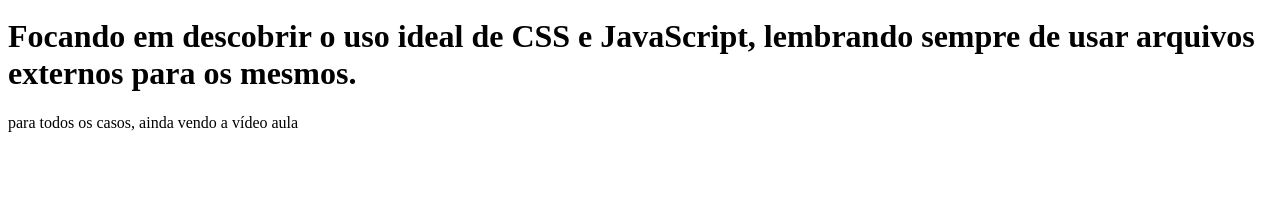
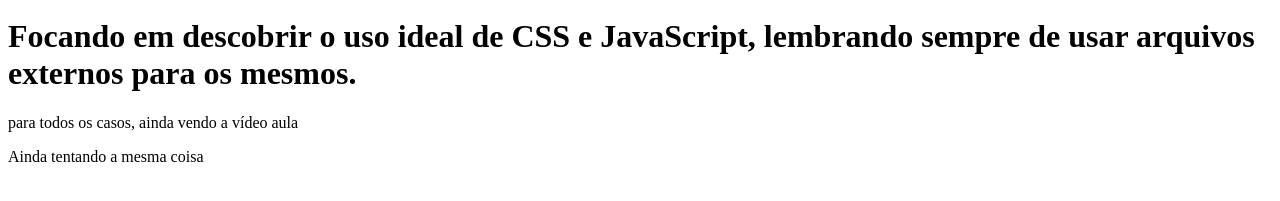
Before and after one commit to luskerah/First-project-front-end, a plain HTML site: page index.html in a window 1280 px wide. Shown: the part 467-668 px from the top of the page. Drawn offline with Linux system fonts and the light colour scheme.

Commit message:
first commit

```diff
--- a/index.html
+++ b/index.html
@@ -27,7 +27,8 @@
         </h1>
         <p> para todos os casos, ainda vendo a vídeo aula
         </p>
-
+        <!-- tentando commitar algo para ver se dá certo -->
+        <p> Ainda tentando a mesma coisa</p>
 </body>
 
 </html>
```
